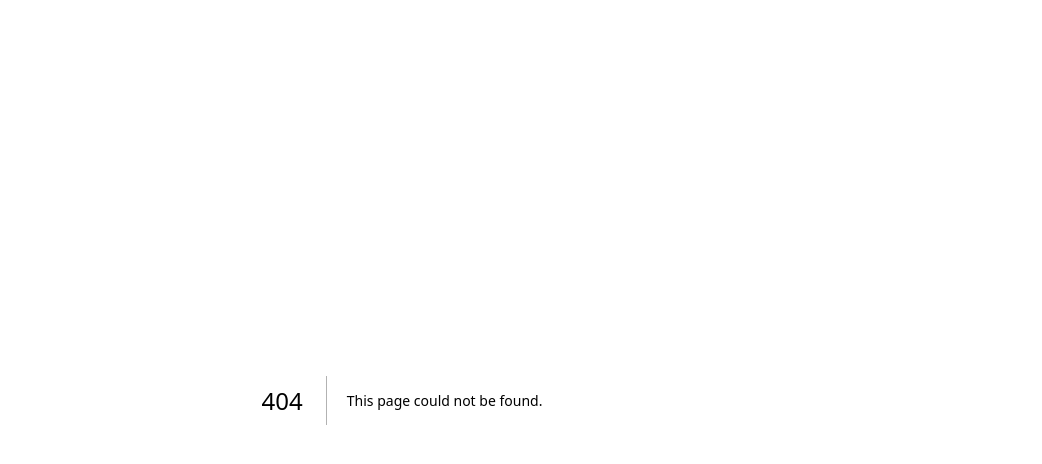
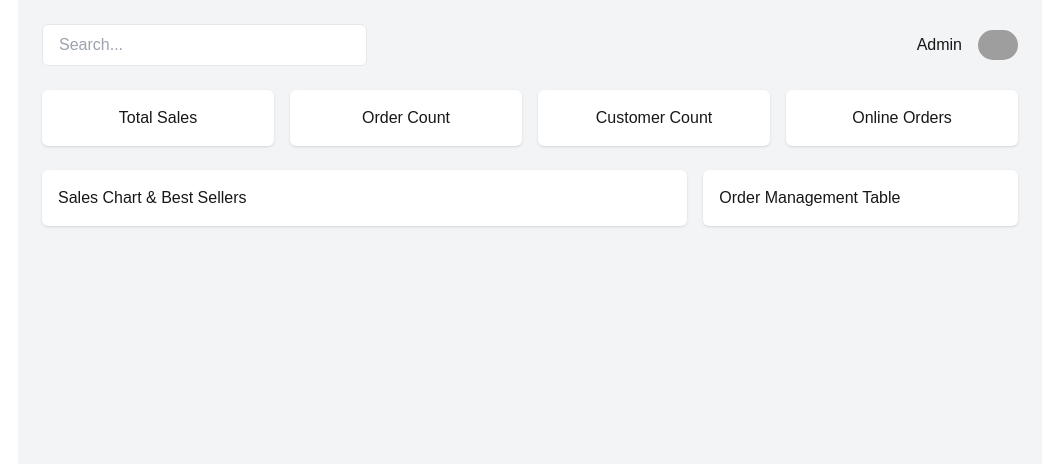
Before and after one commit to akmalghandi20/lagrande-pbs, a Next.js app in the folder cms/: page /dashboard in a window 1280 px wide. Before the commit this address had no page. Shown: the top 464 px of the page, without its empty margins (238-1280 px from the left). Built offline with nearby package versions, Linux system fonts and the light colour scheme; grey boxes are pictures that could not be loaded.

Commit message:
Azis: Membuat tampilan Dashboard

```diff
--- /dev/null
+++ b/cms/app/dashboard/page.tsx
@@ -0,0 +1,43 @@
+import Sidebar from "@/component/sidebar";
+import Image from "next/image";
+import React from "react";
+
+export default function DashboardPage() {
+  return (
+    <div className="flex min-h-screen">
+      <Sidebar />
+      <main className="ml-64 p-6 w-full bg-gray-100">
+        <header className="flex justify-between items-center mb-6">
+          <input
+            type="text"
+            placeholder="Search..."
+            className="border px-4 py-2 rounded-md w-full md:w-1/3"
+          />
+          <div className="flex items-center gap-4">
+            <span>Admin</span>
+            <Image
+              src="/images/coffe.png"
+              alt="User"
+              width={40}
+              height={40}
+              className="rounded-full"
+            />
+          </div>
+        </header>
+
+        <section className="grid grid-cols-1 sm:grid-cols-2 md:grid-cols-4 gap-4 mb-6">
+          {/* Stats Cards */}
+          <div className="bg-white p-4 rounded-md shadow flex items-center justify-center">Total Sales</div>
+          <div className="bg-white p-4 rounded-md shadow flex items-center justify-center">Order Count</div>
+          <div className="bg-white p-4 rounded-md shadow flex items-center justify-center">Customer Count</div>
+          <div className="bg-white p-4 rounded-md shadow flex items-center justify-center">Online Orders</div>
+        </section>
+
+        <section className="grid grid-cols-1 sm:grid-cols-2 md:grid-cols-3 gap-4">
+          <div className="bg-white p-4 rounded-md shadow col-span-2">Sales Chart & Best Sellers</div>
+          <div className="bg-white p-4 rounded-md shadow">Order Management Table</div>
+        </section>
+      </main>
+    </div>
+  );
+}
```
